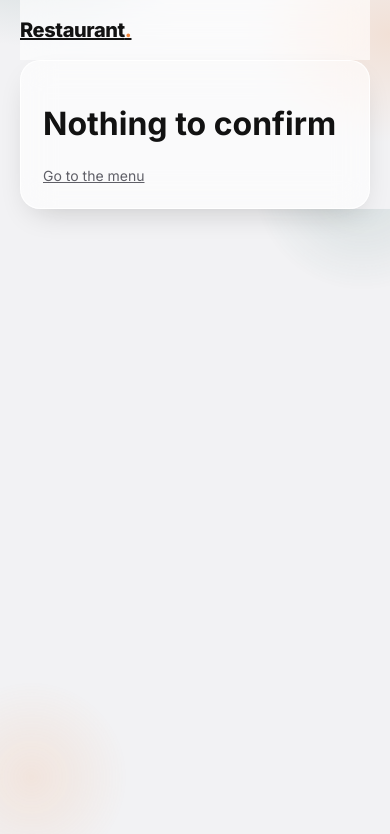
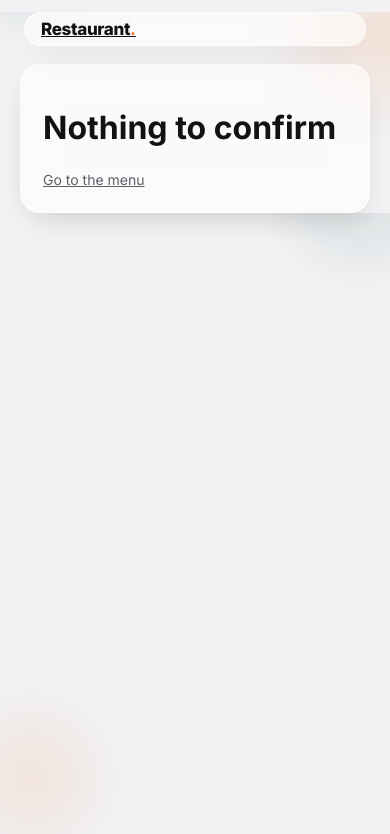
Before and after one commit to aliyukaramba/saje, a Next.js app in the folder apps/web/: page /checkout/return in a window 390 px wide. Shown: the top 834 px of the page. Built offline with nearby package versions, Linux system fonts and the light colour scheme.

Commit message:
Floating glass capsule navbar on customer pages, sticky while scrolling
Co-Authored-By: Claude Haiku 5.5 <noreply@anthropic.com>
Claude-Session: https://claude.ai/code/session_01SfaVEgTiwpXWJtohCAYQBv

```diff
--- a/apps/web/app/globals.css
+++ b/apps/web/app/globals.css
@@ -366,3 +366,26 @@ body::after {
   .admin-foot .theme-toggle { justify-content: center; }
   .admin-foot .admin-signout .pill { width: 100%; text-align: center; }
 }
+
+/* Floating capsule navbar on customer pages. It stays at the top while scrolling. */
+.topbar {
+  position: sticky; top: 12px; z-index: 50;
+  width: max-content; max-width: calc(100% - 8px);
+  margin: 12px auto 18px;
+  padding: 8px 8px 8px 22px;
+  gap: 16px;
+  border-radius: 999px;
+  background: var(--glass-fill);
+  border: 1px solid var(--glass-edge);
+  box-shadow: var(--glass-shadow);
+  -webkit-backdrop-filter: blur(18px) saturate(170%);
+  backdrop-filter: blur(18px) saturate(170%);
+}
+.topbar .nav { align-items: center; flex-wrap: nowrap; }
+.topbar .nav .pill, .topbar .nav .cart-link { white-space: nowrap; }
+@media (max-width: 560px) {
+  .topbar { width: calc(100% - 8px); justify-content: space-between; padding: 6px 6px 6px 16px; }
+  .topbar .brand { font-size: 17px; }
+  .topbar .nav { gap: 4px; }
+  .topbar .nav .pill { padding: 6px 10px; font-size: 13px; }
+}
```
